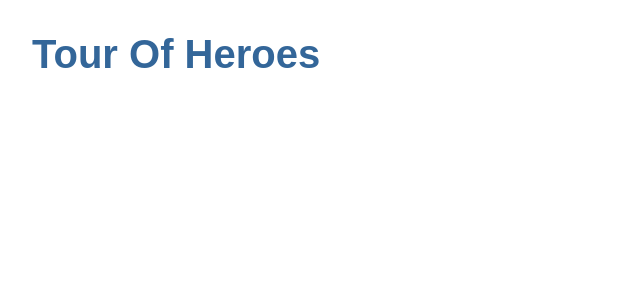
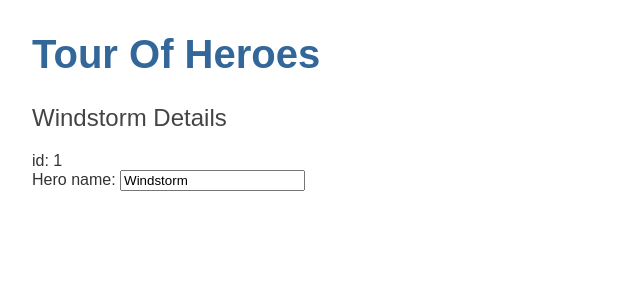
Before and after one commit to KabeloM06/TourOfHeroes, an Angular app: page / in a window 1280 px wide. Shown: the top 300 px of the page, without its empty margins (0-640 px from the left). Built offline with nearby package versions, Linux system fonts and the light colour scheme.

Commit message:
Completed the Hero Editor

```diff
--- a/src/app/app.component.html
+++ b/src/app/app.component.html
@@ -1 +1,2 @@
 <h1>{{title}}</h1>
+<app-heroes></app-heroes>
--- /dev/null
+++ b/src/app/hero.ts
@@ -0,0 +1,4 @@
+export interface Hero {
+    id: number;
+    name: string;
+}
--- /dev/null
+++ b/src/app/heroes/heroes.component.html
@@ -0,0 +1,6 @@
+<h2>{{hero.name}} Details</h2>
+<div><span>id: </span>{{hero.id}}</div>
+<div>
+    <label for="name">Hero name: </label>
+    <input id="name" [(ngModel)]="hero.name" placeholder="name">
+</div>
--- /dev/null
+++ b/src/app/heroes/heroes.component.ts
@@ -0,0 +1,21 @@
+import { Component, OnInit } from '@angular/core';
+import { Hero } from '../hero';
+
+@Component({
+  selector: 'app-heroes',
+  templateUrl: './heroes.component.html',
+  styleUrls: ['./heroes.component.scss']
+})
+export class HeroesComponent implements OnInit {
+
+  hero : Hero = {
+    id: 1,
+    name: "Windstorm"
+  };
+
+  constructor() { }
+
+  ngOnInit(): void {
+  }
+
+}
```
Also changed, not shown: src/app/app.module.ts (+7 -2 lines), src/app/heroes/heroes.component.scss (added), 1 other file (tests, documents, lock files or other folders).
